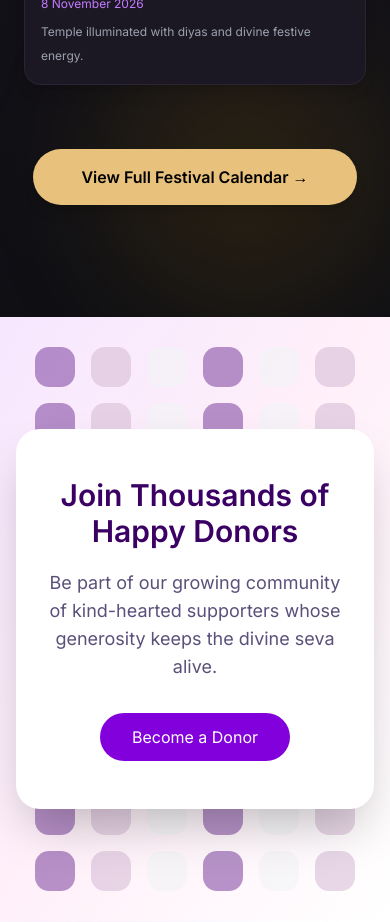
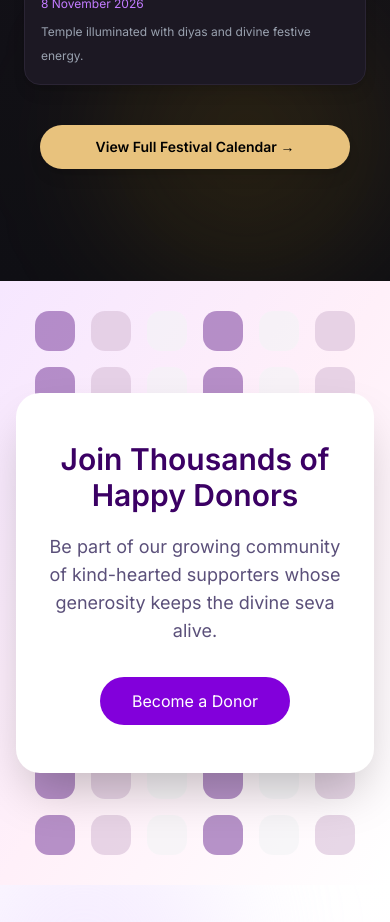
Before and after one commit to PathakAnshika/ShivTempleWebsite, a Next.js app: page / in a window 390 px wide. Shown: the part 3240-4162 px from the top of the page. Built offline with nearby package versions, Linux system fonts and the light colour scheme.

Commit message:
Upgrade Next.js to fix security vulnerability

```diff
--- a/app/components/EventCalendar.jsx
+++ b/app/components/EventCalendar.jsx
@@ -155,12 +155,26 @@ export function EventCalendar() {
       </div>
 
       {/* Button */}
-      <div className="text-center mt-16 relative z-10">
+      {/* Button */}
+<div className="text-center mt-10 sm:mt-16 relative z-10 px-4">
   <motion.button
     onClick={() => router.push("/events")}
-          whileHover={{ scale: 1.07 }}
+    whileHover={{ scale: 1.05 }}
     whileTap={{ scale: 0.95 }}
-          className="px-12 py-4 bg-[#e8c27d] text-black font-semibold rounded-full shadow-lg hover:shadow-yellow-400/20 transition"
+    className="
+      w-full sm:w-auto
+      max-w-[340px]
+      px-6 sm:px-12
+      py-3 sm:py-4
+      bg-[#e8c27d]
+      text-black
+      text-sm sm:text-base
+      font-semibold
+      rounded-full
+      shadow-lg
+      hover:shadow-yellow-400/20
+      transition
+    "
   >
     View Full Festival Calendar →
   </motion.button>
```
Lines whose indentation alone changed are shown as unchanged.
